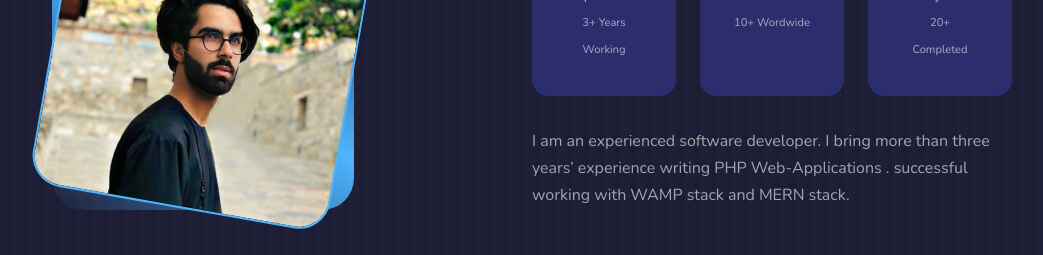
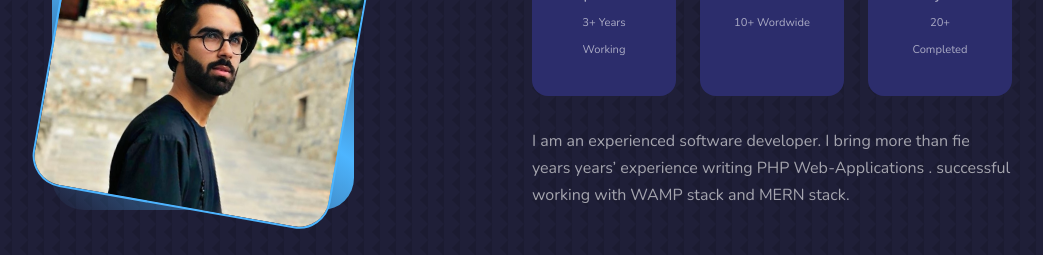
Before and after one commit to HashmatullahAfroz/Hashmatullah-Afroz-portfolio, a React (Create React App) app: page /Hashmatullah-Afroz-portfolio/en/main in a window 1280 px wide. Shown: the part 1200-1455 px from the top of the page, without its empty margins (108-1151 px from the left). Built offline with nearby package versions, Linux system fonts and the light colour scheme.

Commit message:
fixed these stuff

```diff
--- a/src/components/about/about.components.js
+++ b/src/components/about/about.components.js
@@ -40,7 +40,7 @@ function About() {
           </div>
 
           <p>
-            I am an experienced software developer. I bring more than three
+            I am an experienced software developer. I bring more than fie years
             years’ experience writing PHP Web-Applications . successful working with WAMP
             stack and MERN stack.
           </p>
```
Also changed, not shown: 1 other file (tests, documents, lock files or other folders).
